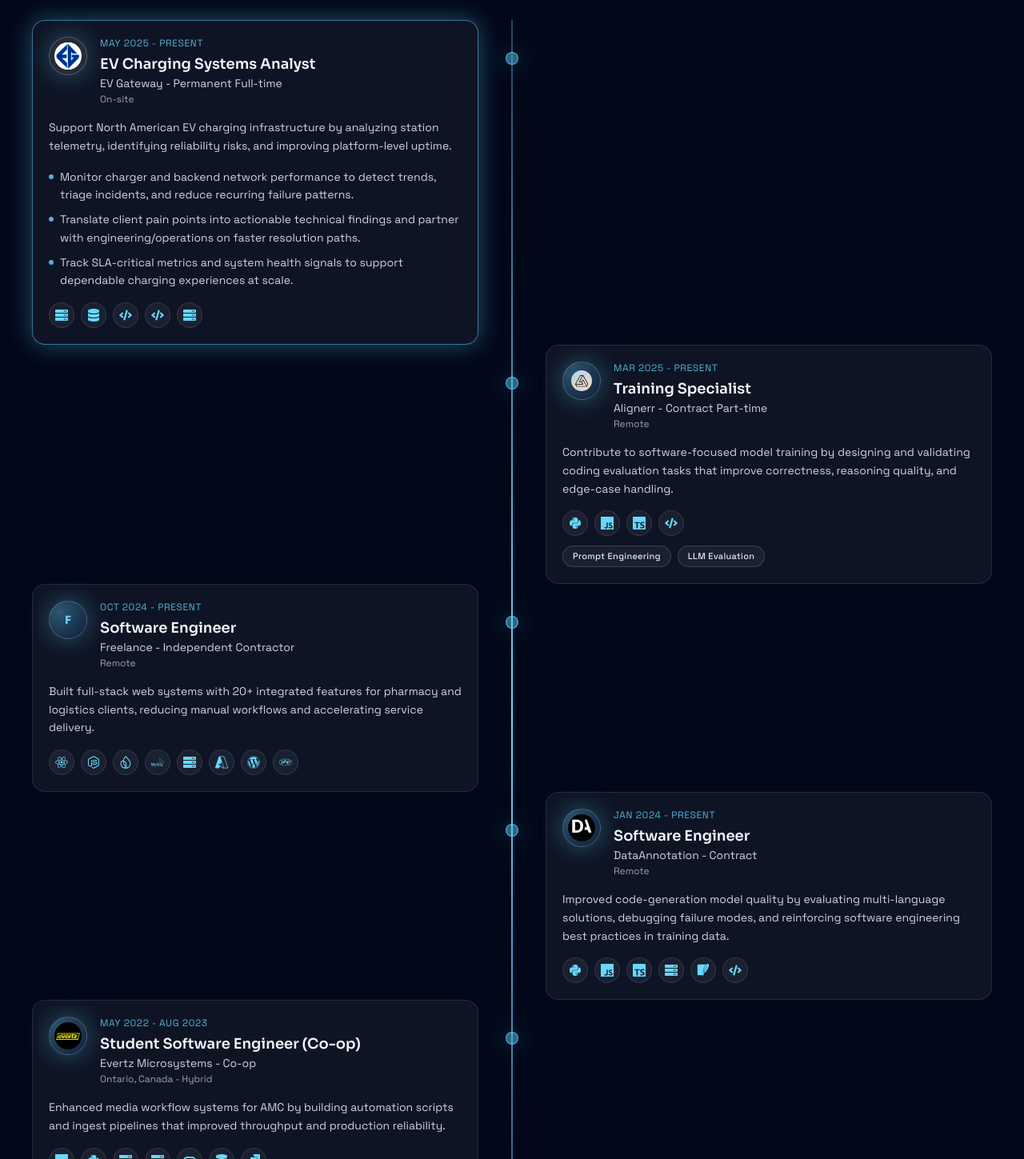
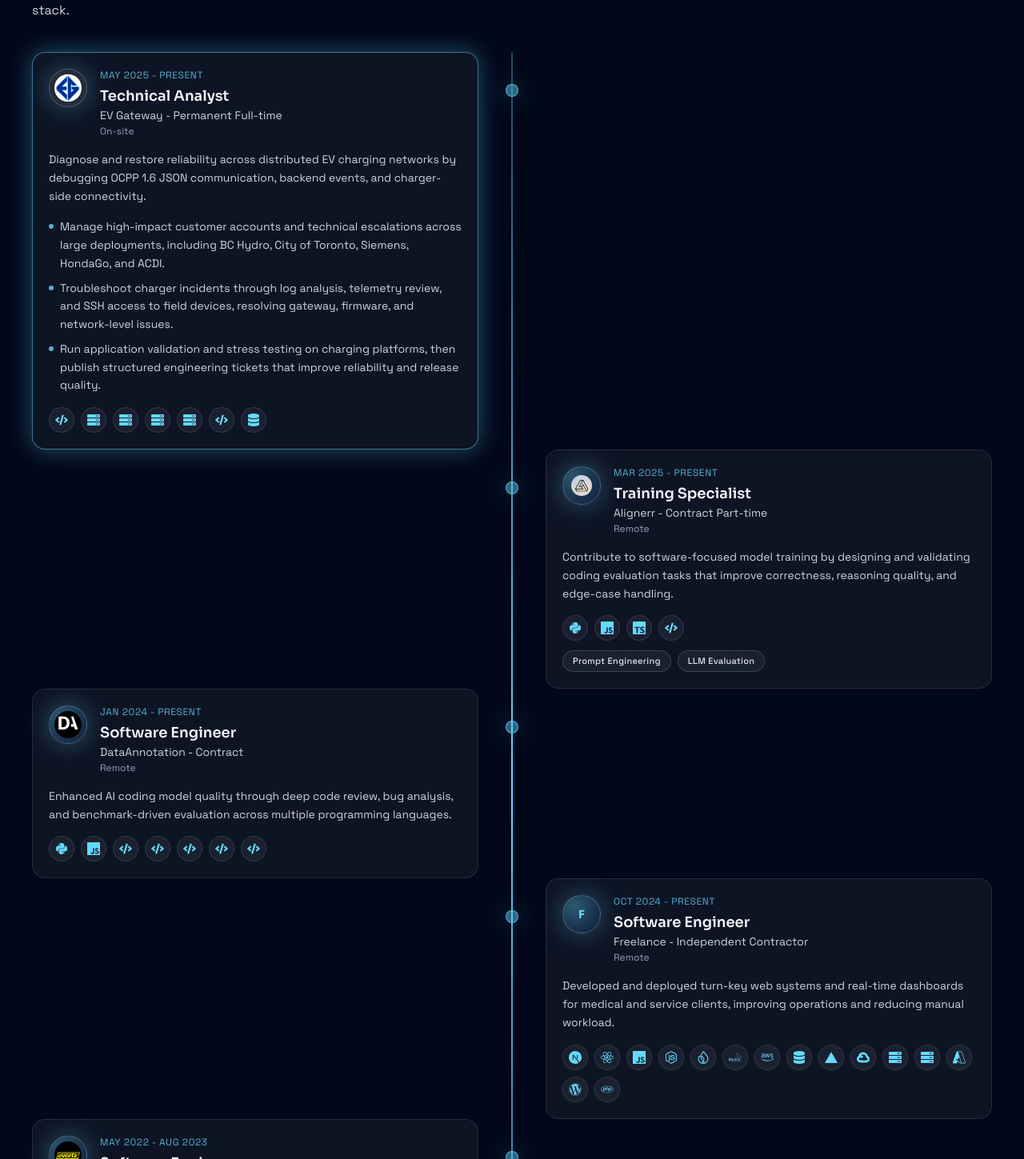
Before and after one commit to fadymorcos21/web-portfolio, a React (Vite) app: page / in a window 1280 px wide. Shown: the part 1521-2970 px from the top of the page at 80% size. Built offline with nearby package versions, Linux system fonts and the light colour scheme.

Commit message:
final touches

```diff
--- a/src/components/Navbar.jsx
+++ b/src/components/Navbar.jsx
@@ -1,6 +1,7 @@
 import { motion } from "framer-motion";
 import { hero } from "../data/portfolioData";
 import { useActiveSection } from "../hooks/useActiveSection";
+import { scrollToSection } from "../utils/scrollToSection";
 
 const navItems = [
   { id: "hero", label: "Portfolio" },
@@ -10,12 +11,6 @@
   { id: "about", label: "About" },
   { id: "contact", label: "Contact" },
 ];
-
-function scrollToSection(id) {
-  const element = document.getElementById(id);
-  if (!element) return;
-  element.scrollIntoView({ behavior: "smooth", block: "start" });
-}
 
 export default function Navbar() {
   const { activeSection } = useActiveSection();
--- a/src/components/SideToc.jsx
+++ b/src/components/SideToc.jsx
@@ -1,18 +1,13 @@
 import { motion } from "framer-motion";
 import { useMemo } from "react";
 import { useActiveSection } from "../hooks/useActiveSection";
+import { scrollToSection } from "../utils/scrollToSection";
 
 const tocItems = [
   { id: "client-platforms", label: "Client Work", short: "C" },
   { id: "experience", label: "Experience", short: "E" },
   { id: "apps", label: "Projects", short: "P" },
 ];
-
-function scrollToSection(id) {
-  const section = document.getElementById(id);
-  if (!section) return;
-  section.scrollIntoView({ behavior: "smooth", block: "start" });
-}
 
 export default function SideToc() {
   const { activeSection } = useActiveSection();
--- a/src/components/TechBadges.jsx
+++ b/src/components/TechBadges.jsx
@@ -30,32 +30,45 @@
 const iconMap = {
   Accessibility: FaCode,
   Analytics: FaDatabase,
+  "API Debugging": FaServer,
   "AWS Lambda": FaAws,
+  C: FaCode,
   DynamoDB: FaDatabase,
   Excel: FaCode,
   Expo: SiExpo,
   Firebase: SiFirebase,
+  Go: FaCode,
   "Google Cloud": SiGooglecloud,
   Heroku: SiHeroku,
   HTML: FaHtml5,
+  "IoT Gateways": FaServer,
   "Jira": SiJira,
   JavaScript: SiJavascript,
   MySQL: SiMysql,
   "Microsoft Azure": SiMicrosoftazure,
+  NGINX: FaServer,
   "Next.js": SiNextdotjs,
   "Node.js": FaNodeJs,
   Nodemailer: FaServer,
+  "OCPP 1.6 JSON": FaCode,
   "Oracle SQL": SiOracle,
+  PM2: FaServer,
   PHP: FaPhp,
   Python: FaPython,
+  R: FaCode,
+  "Raspberry Pi": FaServer,
   React: FaReact,
   "React Native": FaReact,
+  Redis: FaDatabase,
   "REST APIs": FaServer,
+  SendGrid: FaServer,
   "SLA Monitoring": FaCode,
   SQL: SiSqlite,
   "SQL Server": FaDatabase,
   "Software Development": FaCode,
   "Software Testing": FaCode,
+  SSH: FaServer,
+  "Stress Testing": FaCode,
   "Support Engineering": FaServer,
   "System Monitoring": FaServer,
   "Tailwind CSS": SiTailwindcss,
@@ -65,6 +78,7 @@
   "Virtual Machines": FaServer,
   Vercel: SiVercel,
   "Web Hosting": FaWordpress,
+  WebSockets: FaServer,
   WordPress: FaWordpress,
 };
 
--- a/src/data/portfolioData.js
+++ b/src/data/portfolioData.js
@@ -17,6 +17,7 @@
     tech: [
       "Next.js",
       "React",
+      "JavaScript",
       "Tailwind CSS",
       "AWS Lambda",
       "DynamoDB",
@@ -31,11 +32,11 @@
     subtitle: "Virtual Care Platform",
     url: "https://www.betterlifevirtualclinic.com/",
     description:
-      "Virtual-first clinic experience focused on frictionless booking and secure patient-facing care journeys.",
+      "Virtual-first weight management clinic experience focused on personal patient care and lifestyle support.",
     tech: [
       "React",
       "Next.js",
-      "Firebase",
+      "JavaScript",
       "Tailwind CSS",
       "Vercel",
       "Accessibility",
@@ -53,6 +54,7 @@
     tech: [
       "Next.js",
       "React",
+      "JavaScript",
       "AWS Lambda",
       "DynamoDB",
       "Tailwind CSS",
@@ -70,7 +72,9 @@
       "Prescription transfer, refill, and vaccine booking platform with a custom admin dashboard for operations.",
     tech: [
       "React",
+      "JavaScript",
       "Node.js",
+      "Firebase",
       "MySQL",
       "Tailwind CSS",
       "Nodemailer",
@@ -85,23 +89,25 @@
   {
     id: "ev-gateway",
     company: "EV Gateway",
-    title: "EV Charging Systems Analyst",
+    title: "Technical Analyst",
     employmentType: "Permanent Full-time",
     dateRange: "May 2025 - Present",
     location: "On-site",
     summary:
-      "Support North American EV charging infrastructure by analyzing station telemetry, identifying reliability risks, and improving platform-level uptime.",
+      "Diagnose and restore reliability across distributed EV charging networks by debugging OCPP 1.6 JSON communication, backend events, and charger-side connectivity.",
     details: [
-      "Monitor charger and backend network performance to detect trends, triage incidents, and reduce recurring failure patterns.",
-      "Translate client pain points into actionable technical findings and partner with engineering/operations on faster resolution paths.",
-      "Track SLA-critical metrics and system health signals to support dependable charging experiences at scale.",
+      "Manage high-impact customer accounts and technical escalations across large deployments, including BC Hydro, City of Toronto, Siemens, HondaGo, and ACDI.",
+      "Troubleshoot charger incidents through log analysis, telemetry review, and SSH access to field devices, resolving gateway, firmware, and network-level issues.",
+      "Run application validation and stress testing on charging platforms, then publish structured engineering tickets that improve reliability and release quality.",
     ],
     tech: [
+      "OCPP 1.6 JSON",
+      "SSH",
       "System Monitoring",
+      "IoT Gateways",
+      "API Debugging",
+      "Stress Testing",
       "Analytics",
-      "SLA Monitoring",
-      "Excel",
-      "Support Engineering",
     ],
     logo: "EV",
     logoImage: "/images/evgateway2.png",
@@ -132,6 +138,32 @@
     logoImage: "/images/alignerr.jpeg",
   },
   {
+    id: "dataannotation",
+    company: "DataAnnotation",
+    title: "Software Engineer",
+    employmentType: "Contract",
+    dateRange: "Jan 2024 - Present",
+    location: "Remote",
+    summary:
+      "Enhanced AI coding model quality through deep code review, bug analysis, and benchmark-driven evaluation across multiple programming languages.",
+    details: [
+      "Resolved complex bugs and refined model-generated solutions to improve correctness, maintainability, and technical depth.",
+      "Evaluated outputs across Python, JavaScript, Go, R, and C to strengthen quality across diverse domains.",
+      "Tested and reviewed pre-market AI tooling with actionable recommendations to improve accuracy and user experience.",
+    ],
+    tech: [
+      "Python",
+      "JavaScript",
+      "Go",
+      "R",
+      "C",
+      "Software Development",
+      "Stress Testing",
+    ],
+    logo: "DA",
+    logoImage: "/images/DA4.jpg",
+  },
+  {
     id: "freelance",
     company: "Freelance",
     title: "Software Engineer",
@@ -139,17 +171,24 @@
     dateRange: "Oct 2024 - Present",
     location: "Remote",
     summary:
-      "Built full-stack web systems with 20+ integrated features for pharmacy and logistics clients, reducing manual workflows and accelerating service delivery.",
+      "Developed and deployed turn-key web systems and real-time dashboards for medical and service clients, improving operations and reducing manual workload.",
     details: [
-      "Delivered production sites and administrative dashboards that streamlined scheduling, prescription processing, and customer communication.",
-      "Shipped React + Node.js platforms using Firebase/MySQL data layers, email workflows, and cloud deployments for reliability and scale.",
-      "Drove UX and content updates for global logistics stakeholders, improving information access for 5K+ customers.",
+      "Shipped client-facing platforms that streamlined prescription workflows, appointment scheduling, and customer communication.",
+      "Built full-stack solutions with modern web stacks and cloud services, balancing speed of delivery with maintainable architecture.",
+      "Delivered production updates for logistics and pharmacy clients with measurable operational improvements.",
     ],
     tech: [
+      "Next.js",
       "React",
+      "JavaScript",
       "Node.js",
       "Firebase",
       "MySQL",
+      "AWS Lambda",
+      "DynamoDB",
+      "Vercel",
+      "Google Cloud",
+      "SendGrid",
       "Nodemailer",
       "Microsoft Azure",
       "WordPress",
@@ -159,43 +198,18 @@
     logoImage: null,
   },
   {
-    id: "dataannotation",
-    company: "DataAnnotation",
-    title: "Software Engineer",
-    employmentType: "Contract",
-    dateRange: "Jan 2024 - Present",
-    location: "Remote",
-    summary:
-      "Improved code-generation model quality by evaluating multi-language solutions, debugging failure modes, and reinforcing software engineering best practices in training data.",
-    details: [
-      "Review and rank generated implementations for correctness, maintainability, and adherence to requirements.",
-      "Refactor and produce reference-grade code samples across backend and web domains to improve model target outputs.",
-      "Apply domain-specific constraints and edge cases to increase robustness of model behavior in real engineering workflows.",
-    ],
-    tech: [
-      "Python",
-      "JavaScript",
-      "TypeScript",
-      "REST APIs",
-      "SQL",
-      "Software Development",
-    ],
-    logo: "DA",
-    logoImage: "/images/DA4.jpg",
-  },
-  {
     id: "evertz",
     company: "Evertz Microsystems",
-    title: "Student Software Engineer (Co-op)",
-    employmentType: "Co-op",
+    title: "Software Engineer",
+    employmentType: "Full time",
     dateRange: "May 2022 - Aug 2023",
     location: "Ontario, Canada - Hybrid",
     summary:
-      "Enhanced media workflow systems for AMC by building automation scripts and ingest pipelines that improved throughput and production reliability.",
+      "Streamlined media content workflows for AMC Networks through automation, system validation, and production pipeline optimization.",
     details: [
-      "Developed JavaScript and Python workflows for media validation, metadata enrichment, transformations, and caption embedding.",
-      "Helped optimize ingest and TRX systems, contributing to improved delivery quality and measurable business impact.",
-      "Tested and supported pipeline behavior using Unix tooling, virtual machines, and UI/metadata debugging workflows.",
+      "Built JavaScript and Python automation for media validation, metadata enrichment, compression, and caption embedding.",
+      "Contributed to a 20% workload reduction and reliable content delivery to millions of viewers.",
+      "Executed application testing and issue triage across ingest/TRX systems, creating actionable feedback for platform improvements.",
     ],
     tech: [
       "JavaScript",
@@ -219,9 +233,10 @@
     summary:
       "Ran a computer and phone repair business while designing and maintaining a full booking platform used to grow recurring monthly revenue.",
     details: [
+      "Managed delivery end-to-end. Repaired laptops, desktops, and phones by hand.",
+      "Fixed Custom PC Build Booting Issues, Data Recovery, Harware Componenet Upgrades and replacements, Laptop/Phone/Tablet Screen Replacements, ",
       "Built a React + MySQL booking experience with hosted backend services and streamlined service intake.",
-      "Improved front-end UX and conversion flow, driving measurable growth in customer bookings and monthly profit.",
-      "Managed delivery end-to-end across operations, support, troubleshooting, and digital platform ownership.",
+      "Built a online booking system, improved conversion flow, driving measurable growth in customer bookings and monthly profit.",
     ],
     tech: ["React", "MySQL", "Heroku", "Web Hosting", "Customer Support"],
     logo: "DD",
@@ -233,20 +248,30 @@
   {
     id: "story-bluff",
     title: "Story Bluff",
-    subtitle: "Social party game app",
+    subtitle: "Cross-platform multiplayer game",
     description:
-      "A mobile-first social game platform focused on storytelling, voting rounds, and real-time player interaction.",
+      "App Store mobile party game where 3-10 players submit stories anonymously and vote in real time.",
     longDescription:
-      "Story Bluff is a session-based game experience where players craft prompts, bluff convincingly, and compete through fast rounds designed for high engagement.",
-    tech: ["React Native", "TypeScript", "Expo", "Firebase", "UX Design"],
+      "Story Bluff uses a Node.js + Redis backend with room-based game state, live presence tracking, and websocket events to keep gameplay fast and synchronized across reconnecting players.",
+    tech: [
+      "React Native",
+      "TypeScript",
+      "Node.js",
+      "Redis",
+      "WebSockets",
+      "Expo",
+      "NGINX",
+      "PM2",
+      "Raspberry Pi",
+    ],
     appStoreUrl: "https://apps.apple.com/in/app/story-bluff/id6748969770",
     video: "/images/story-bluff-app-store-animation.mp4",
     image: null,
     ctaType: "modal",
     features: [
-      "Real-time round flow and player prompts",
-      "Mobile-first interface designed for group play",
-      "Scalable architecture for adding new game modes",
+      "Live multiplayer gameplay with room-based real-time sync and anonymous submissions",
+      "Node.js + Redis backend with distributed event handling for reconnecting players",
+      "Self-hosted production deployment using Raspberry Pi, NGINX, SSL, and PM2 cluster mode",
     ],
   },
 ];
@@ -255,8 +280,10 @@
   heading: "About",
   paragraphs: [
     "I am a McMaster Software Engineering graduate focused on building scalable products that connect strong UX with reliable systems design.",
-    "My work spans client platforms, automation-heavy workflows, and full-stack web applications where performance, clarity, and maintainability all matter.",
-    "I enjoy shipping practical solutions that reduce manual effort, improve decision speed, and create measurable business impact.",
+    "My work spans automation-heavy workflows, and full-stack web applications where performance, clarity, and maintainability all matter.",
+    "I am highly hands-on with cloud and platform tooling across Google Cloud Platform, Microsoft Azure, AWS, and Vertex AI, and I regularly work with REST/API integrations in production environments.",
+    "I also bring strong infrastructure and systems operations experience from Linux-heavy workflows, command-line diagnostics, and server-side troubleshooting.",
+    "Across web, infrastructure, and applied ML/AI contexts, I focus on shipping practical solutions that reduce manual effort, improve decision speed, and create measurable business impact.",
   ],
 };
 
--- a/src/sections/HeroSection.jsx
+++ b/src/sections/HeroSection.jsx
@@ -1,12 +1,6 @@
 import { motion } from "framer-motion";
 import { hero } from "../data/portfolioData";
-
-function scrollToSection(id) {
-  const section = document.getElementById(id);
-  if (section) {
-    section.scrollIntoView({ behavior: "smooth", block: "start" });
-  }
-}
+import { scrollToSection } from "../utils/scrollToSection";
 
 export default function HeroSection() {
   return (
--- /dev/null
+++ b/src/utils/scrollToSection.js
@@ -0,0 +1,15 @@
+export function scrollToSection(id, options = {}) {
+  const section = document.getElementById(id);
+  if (!section) return;
+
+  const header = document.querySelector("header");
+  const headerOffset = header ? header.getBoundingClientRect().height : 0;
+  const extraOffset = options.extraOffset ?? 10;
+  const top =
+    section.getBoundingClientRect().top + window.scrollY - headerOffset - extraOffset;
+
+  window.scrollTo({
+    top: Math.max(0, top),
+    behavior: "smooth",
+  });
+}
```
